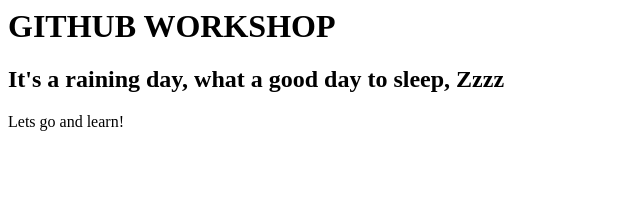
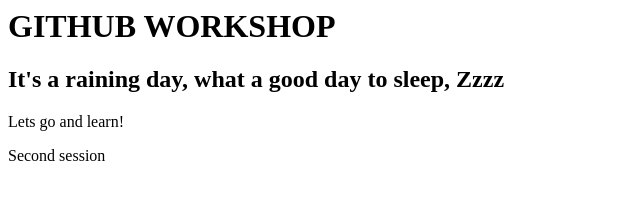
Before and after one commit to azuren/gitworkshop, a plain HTML site: page index.html in a window 1280 px wide. Shown: the whole page, without its empty margins (0-640 px from the left). Drawn offline with Linux system fonts and the light colour scheme.

Commit message:
from staging branch

```diff
--- a/index.html
+++ b/index.html
@@ -7,6 +7,7 @@
 		<h1>GITHUB WORKSHOP</h1>
 		<h2>It's a raining day, what a good day to sleep, Zzzz</h2>
 		<p>Lets go and learn!</p>
+		<p>Second session</p>
 
 </body>
 </html>
```
